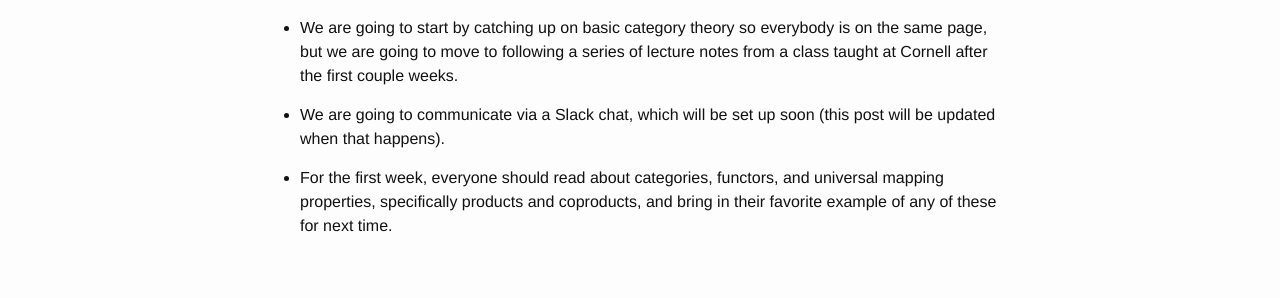
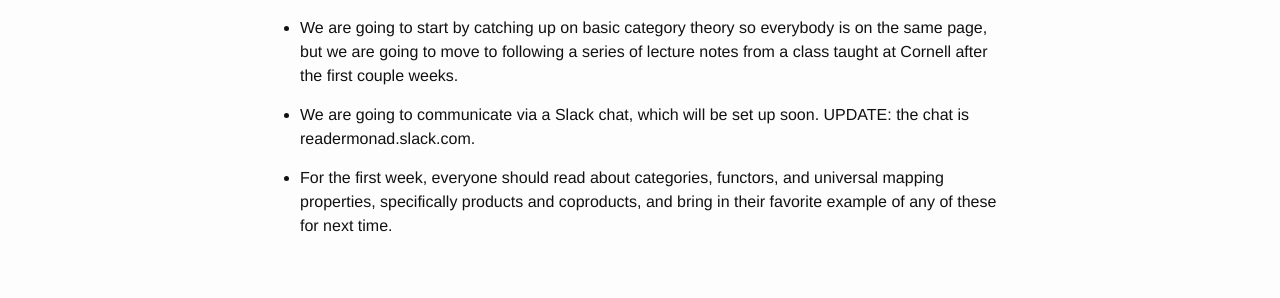
Before and after one commit to readermonad/readermonad.github.io, a Jekyll site: the page built from _posts/2017-03-13-first-meeting.md, in a window 1280 px wide. Shown: the part 301-599 px from the top of the page. Built offline with Jekyll 4.4.1, drawn with Linux system fonts in a browser that asks for light colours.

Commit message:
slack update

```diff
--- a/_posts/2017-03-13-first-meeting.md
+++ b/_posts/2017-03-13-first-meeting.md
@@ -15,8 +15,8 @@ Summary:
   the same page, but we are going to move to following a series of lecture notes
   from a class taught at Cornell after the first couple weeks.
 
-- We are going to communicate via a Slack chat, which will be set up soon (this
-  post will be updated when that happens).
+- We are going to communicate via a Slack chat, which will be set up soon.
+  UPDATE: the chat is readermonad.slack.com.
 
 - For the first week, everyone should read about categories, functors, and
   universal mapping properties, specifically products and coproducts, and bring
```
